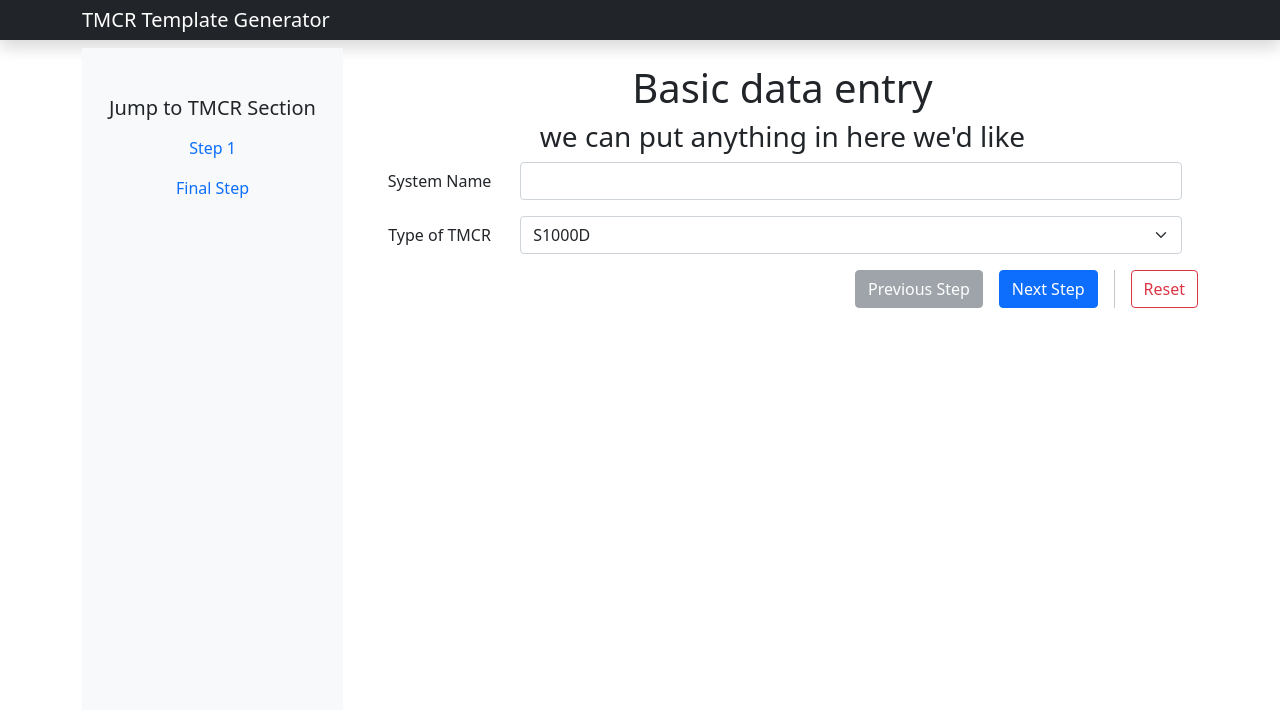
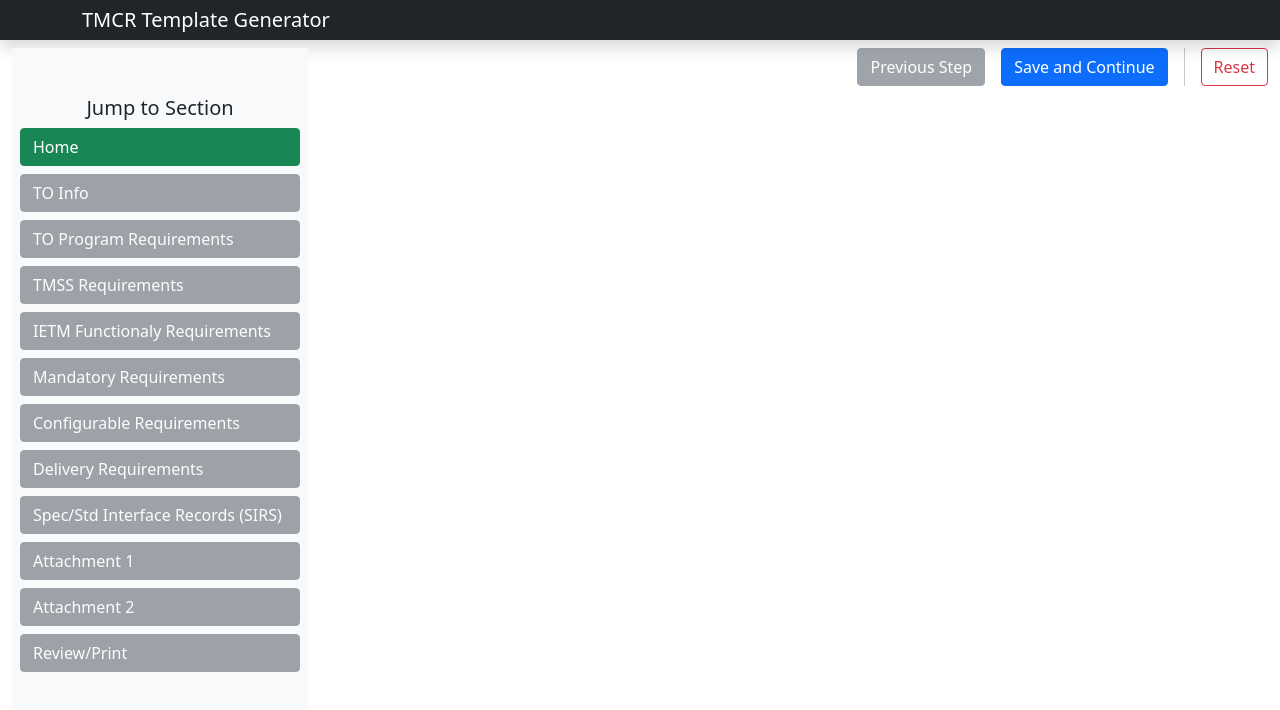
Before and after one commit to OZI-SP-Dev/tmcr, a React (Create React App) app: page / in a window 1280 px wide. Shown: the top 710 px of the page. Built offline with nearby package versions, Linux system fonts and the light colour scheme.

Commit message:
Applied DRY principals to steps

```diff
--- a/src/App.tsx
+++ b/src/App.tsx
@@ -5,8 +5,7 @@ import Docxtemplater from 'docxtemplater';
 import PizZip from 'pizzip';
 import PizZipUtils from 'pizzip/utils/index.js';
 import { saveAs } from 'file-saver';
-import { Step1 } from './Steps/Step1';
-import { FinalStep } from './Steps/FinalStep';
+import { TMCRFinalStep, TMCRWizardSteps } from './Steps/Steps';
 import AppHeader from './components/AppHeader';
 import { globalContext } from './stateManagement/GlobalStore';
 import { AlertModal } from './Steps/AlertModal';
@@ -25,7 +24,7 @@ function App() {
   }
 
   function handleSubmit(e: any) {
-    if (globalState.wizardStep === 2) {
+    if (globalState.wizardStep === TMCRFinalStep) {
       setLoading(true);
       generateDocument();
     } else {
@@ -71,20 +70,19 @@ function App() {
   return (
     <Stack className="App" gap={2}>
       <AppHeader />
-      <Container fluid="sm">
+      <Container fluid>
         <Row>
           <Col xs={3}>
             <AppLeftNav />
           </Col>
           <Col>
         <Form onSubmit={handleSubmit}>
-          {globalState.wizardStep === 1 && <Step1 />}
-          {globalState.wizardStep === 2 && <FinalStep />}
+          <TMCRWizardSteps currentStep={globalState.wizardStep} />
           <Stack direction="horizontal" gap={3}>
-            <Button variant="secondary" className="ms-auto" type="button" disabled={isLoading || globalState.wizardStep === 1} onClick={e => dispatch({ type: 'PREV_STEP' })}>
+            <Button variant="secondary" className="ms-auto" type="button" disabled={isLoading || globalState.wizardStep === 0} onClick={e => dispatch({ type: 'PREV_STEP' })}>
               Previous Step
             </Button>
-            {globalState.wizardStep === 2 && <Button type="button" onClick={e => dispatch({ type: 'ADD_TMCR' })}>
+            {globalState.wizardStep === TMCRFinalStep && <Button type="button" onClick={e => dispatch({ type: 'ADD_TMCR' })}>
               Add second TMCR
             </Button>}
             <Button type="submit" disabled={isLoading}>
@@ -95,11 +93,11 @@ function App() {
                 role="status"
                 aria-hidden="true"
               /> && "Generating Document...")
-                || (globalState.wizardStep === 2 ? "Generate Document" : "Next Step")
+                || (globalState.wizardStep === TMCRFinalStep ? "Generate Document" : "Save and Continue")
               }
             </Button>
             <div className="vr" />
-            <Button variant="outline-danger" type="reset" disabled={isLoading} onClick={e => handleReset(e)}>Reset</Button>
+            <Button variant="outline-danger" type="reset" disabled={isLoading} onClick={e => handleReset(e)}>{(globalState.wizardStep === TMCRFinalStep ? "Close and Reset" : "Reset")}</Button>
           </Stack>
           <AlertModal show={isChecking} close={handleAlert} />
         </Form>
--- /dev/null
+++ b/src/Steps/Steps.tsx
@@ -0,0 +1,17 @@
+import { Step1 } from "./Step1";
+import { FinalStep } from "./FinalStep";
+
+export const TMCRStepNames = ["Home", "TO Info", "TO Program Requirements", "TMSS Requirements", "IETM Functionaly Requirements", "Mandatory Requirements", "Configurable Requirements", "Delivery Requirements", "Spec/Std Interface Records (SIRS)", "Attachment 1", "Attachment 2", "Review/Print"];
+export const TMCRFinalStep = 11;
+
+export interface ITMCRWizardSteps {
+  currentStep: number
+}
+const WizardSteps = [, <Step1 />, , , , , , , , , , <FinalStep />];
+export const TMCRWizardSteps: React.FunctionComponent<ITMCRWizardSteps> = (props) => {
+  return (
+    <>
+      {WizardSteps[props.currentStep]}
+    </>
+    );
+}
--- a/src/components/AppLeftNav.tsx
+++ b/src/components/AppLeftNav.tsx
@@ -1,22 +1,20 @@
 import { useContext } from "react";
-import { Col, Form, Row } from "react-bootstrap";
+import { Button } from "react-bootstrap";
 import { globalContext } from '../stateManagement/GlobalStore';
+import { TMCRStepNames } from '../Steps/Steps';
 import './AppLeftNav.css';
 
 export const AppLeftNav = () => {
   const { globalState, dispatch } = useContext(globalContext);
 
+  let steps = TMCRStepNames;
+
   return (
     <div className="sidebar-sticky bg-light">
-      <h5 className="mt-5 ml-2">Jump to TMCR Section</h5>
-      <ul className="nav flex-column">
-        <li className="nav-item">
-          <a className="nav-link" onClick={e => dispatch({ type: 'GOTO_STEP', payload: { 'wizardStep': 1 } })}>Step 1</a>
-        </li>
-        <li className="nav-item">
-          <a className="nav-link" onClick={e => dispatch({ type: 'GOTO_STEP', payload: { 'wizardStep': 2 } })}>Final Step</a>
-        </li>
-      </ul>
+      <h5 className="mt-5">Jump to Section</h5>
+      <div className="d-grid gap-2 m-2">
+        {steps.map( (element, i) => <Button key={element} disabled={globalState.wizardMaxStep < i} variant={globalState.wizardStep===i ? "success" : globalState.wizardMaxStep >= i ? "primary" : "secondary"} className="text-start" onClick={e => dispatch({ type: 'GOTO_STEP', payload: { 'wizardStep': i } })}>{element}</Button>)}
+      </div>
     </div>
   );
 }
--- a/src/stateManagement/GlobalStore.tsx
+++ b/src/stateManagement/GlobalStore.tsx
@@ -25,7 +25,8 @@ export const initialState: GlobalStateInterface = {
     program_mod_system_name: "",
     type_of_tmcr: ""
   },
-  wizardStep: 1
+  wizardStep: 0,
+  wizardMaxStep: 0
 }
 
 function initializeState() {
--- a/src/stateManagement/reducer.ts
+++ b/src/stateManagement/reducer.ts
@@ -10,7 +10,9 @@ const Reducer = (state: GlobalStateInterface, action: ActionType): any => {
       };
     case 'NEXT_STEP':
       return {
-        ...state, wizardStep: state.wizardStep + 1
+        ...state,
+        wizardStep: state.wizardStep + 1,
+        wizardMaxStep: state.wizardStep === state.wizardMaxStep ? state.wizardMaxStep + 1 : state.wizardMaxStep
       }
     case 'PREV_STEP':
       return {
--- a/src/stateManagement/types.ts
+++ b/src/stateManagement/types.ts
@@ -3,6 +3,7 @@ import { Dispatch } from 'react';
 export interface GlobalStateInterface {
   wizardOptions: any;
   wizardStep: number;
+  wizardMaxStep: number;
 }
 
 export type ActionType = {
```
